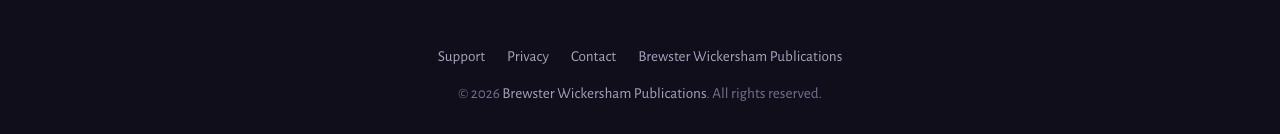
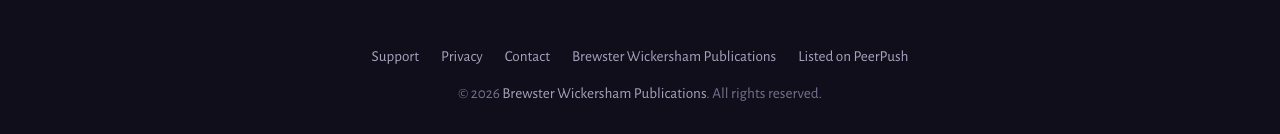
Before and after one commit to pennwickersham/arcane-estate-website, a plain HTML site: page index.html in a window 1280 px wide. Shown: the part 6897-7031 px from the top of the page. Drawn offline with nearby package versions, Linux system fonts and the light colour scheme.

Commit message:
Add PeerPush listing link to footer (site verification)
Co-Authored-By: Claude Opus 5.5 <noreply@anthropic.com>

```diff
--- a/index.html
+++ b/index.html
@@ -466,6 +466,7 @@ Flawless · 4:12 · 🔥 12</div>
 <a href="privacy.html">Privacy</a>
 <a href="mailto:info@brewsterwickershampublications.com">Contact</a>
 <a href="https://brewsterwickershampublications.com/" rel="noopener" target="_blank">Brewster Wickersham Publications</a>
+<a href="https://peerpush.com/p/arcane-estate-rune-puzzles" rel="noopener" target="_blank">Listed on PeerPush</a>
 </nav>
   © 2026 <a href="https://brewsterwickershampublications.com/" rel="noopener" target="_blank">Brewster Wickersham Publications</a>. All rights reserved.
 <p class="social-links"><a href="https://www.facebook.com/WeareBrewsterWickershamPublications/">Facebook</a> · <a href="https://www.instagram.com/brewsterwickershampublication/">Instagram</a> · <a href="https://www.tiktok.com/@brewster.wickersh">TikTok</a> · <a href="https://www.pinterest.com/brewsterwickershampublications/">Pinterest</a> · <a href="https://www.linkedin.com/company/brewster-wickersham-publications/">LinkedIn</a></p></footer>
```
